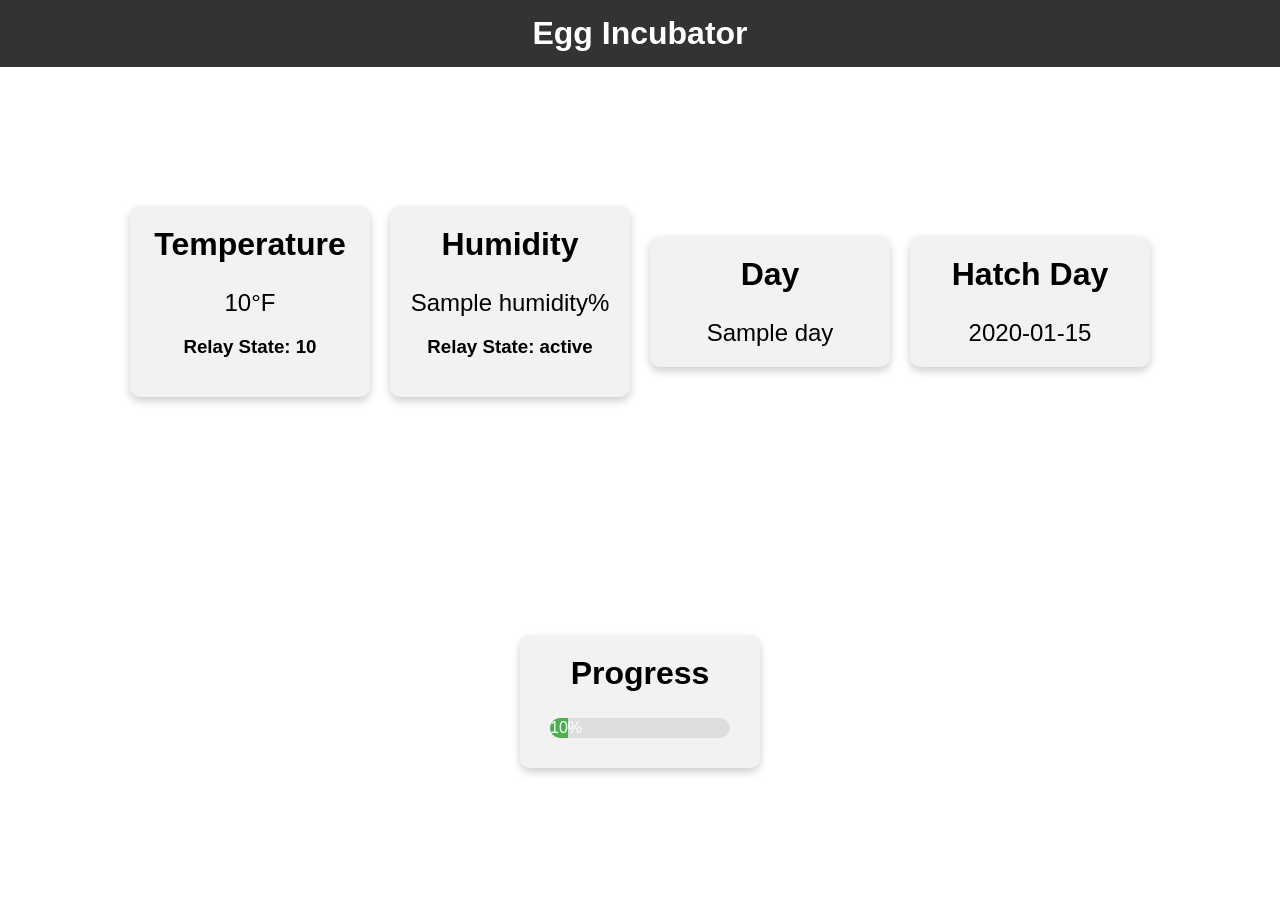
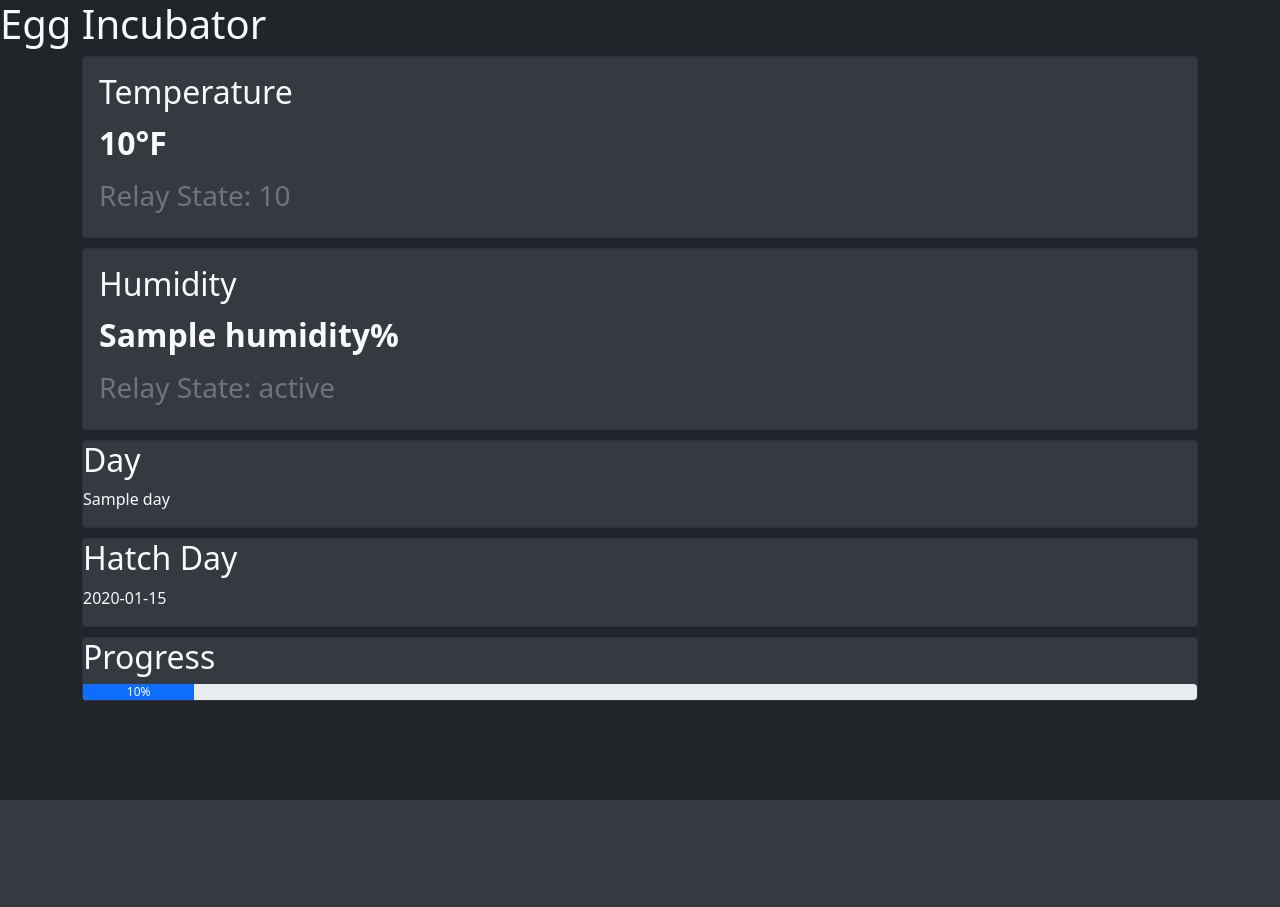
Before and after one commit to rrobert45/Egg_App, a Flask app: template templates/index.html in a window 1280 px wide. After the commit the page ends 800 px from the top, so only its background shows below. Run offline with Flask 2, Linux system fonts and the light colour scheme; the template is opened without the code that fills it: most values are stand-ins (such as "Sample title", 1, 10 or a date in 2020); parts of the project's set-up code (start-up, migrations or seed data) failed here and were passed over.

Commit message:
Update index.html

```diff
--- a/templates/index.html
+++ b/templates/index.html
@@ -2,67 +2,34 @@
 <html>
 <head>
 	<title>Egg Incubator</title>
-	<meta name="viewport" content="width=device-width, initial-scale=1">
+	<meta name="viewport" content="width=device-width, initial-scale=1" charset="UTF-8">
+	<link rel="stylesheet" href="https://cdn.jsdelivr.net/npm/bootstrap@5.0.2/dist/css/bootstrap.min.css">
     <style>
       body {
-			font-family: Arial, Helvetica, sans-serif;
-			margin: 0;
+        background-color: #212529;
+        color: #f8f9fa;
       }
-
-		header {
-			background-color: #333;
-			color: white;
-			padding: 15px;
-			text-align: center;
+      .card {
+        background-color: #343a40;
+        color: #f8f9fa;
+        margin-bottom: 10px;
       }
-
-		h1 {
-			margin: 0;
+      .card-title {
+        color: #f8f9fa;
       }
-
-		.container {
-			display: flex;
-			flex-wrap: wrap;
-			justify-content: center;
-			align-items: center;
-			height: 100vh;
-			padding: 20px;
+      .card-subtitle {
+        color: #f8f9fa;
       }
-
-		.card {
-			background-color: #f2f2f2;
-			border-radius: 10px;
-			box-shadow: 0 4px 8px 0 rgba(0, 0, 0, 0.2);
-			padding: 20px;
-			text-align: center;
-			margin: 10px;
-			min-width: 200px;
+      .card-text {
+        font-size: 2rem;
+        font-weight: bold;
       }
-
-		.card h2 {
-			font-size: 2em;
-			margin-top: 0;
-		}
-
-		.card p {
-			font-size: 1.5em;
-			margin-bottom: 0;
-		}
-
-		.progress {
-			background-color: #ddd;
-			border-radius: 10px;
-			height: 20px;
-			margin: 10px;
-			overflow: hidden;
-		}
-
-		.progress-bar {
-			background-color: #4CAF50;
-			height: 100%;
-			text-align: center;
-			line-height: 20px;
-			color: white;
+      .btn {
+        background-color: #ffc107;
+        border-color: #ffc107;
+        color: #212529;
+        font-weight: bold;
+        margin-right: 10px;
       }
     </style>
 </head>
```
Lines whose indentation alone changed are shown as unchanged.
